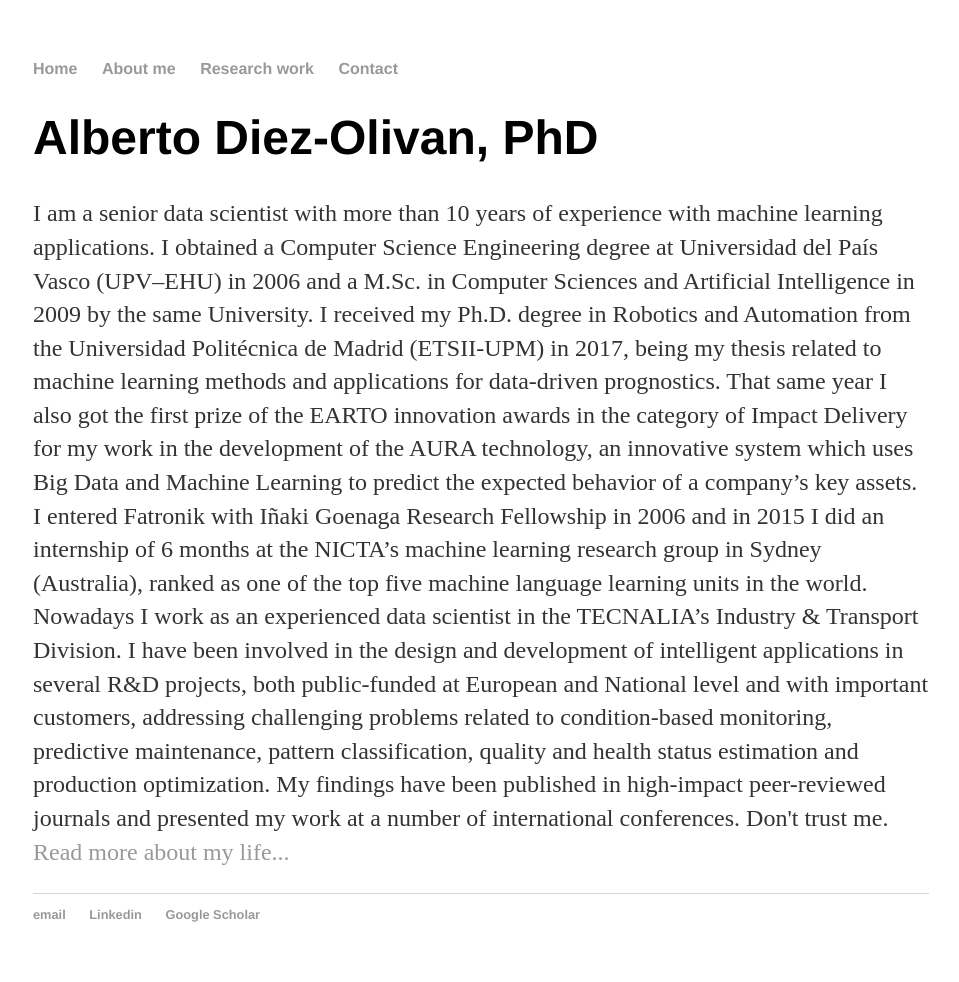
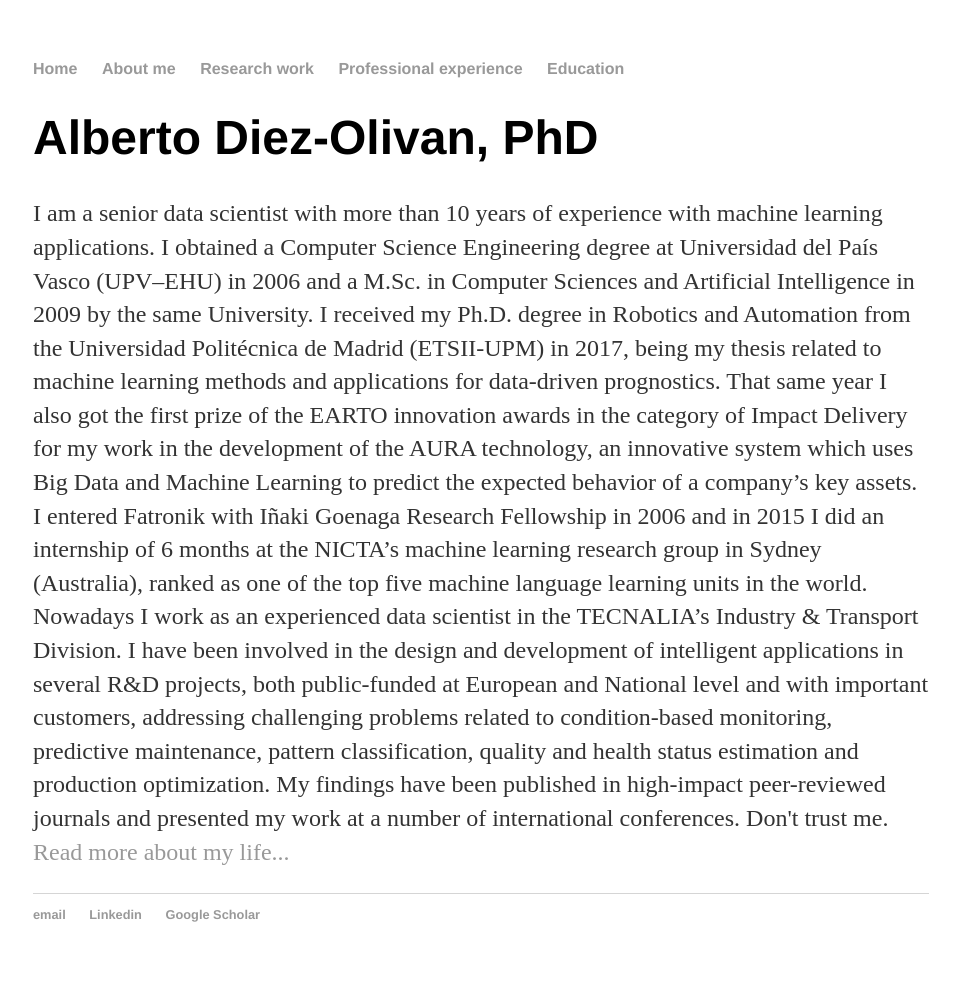
Before and after one commit to adiezolivan/adiezolivan.github.io, a Jekyll site: the page built from cv/index.html, in a window 1280 px wide. Shown: the whole page, without its empty margins (159-1118 px from the left). Built offline with Jekyll 4.4.1, drawn with Linux system fonts in a browser that asks for light colours.

Commit message:
Update default.html

```diff
--- a/_layouts/default.html
+++ b/_layouts/default.html
@@ -11,7 +11,8 @@
 	        		<li><a href="/">Home</a></li>
 		        	<li><a href="/about">About me</a></li>
 	        		<li><a href="/cv">Research work</a></li>
-	        		<li><a href="/blog">Contact</a></li>
+	        		<li><a href="/blog">Professional experience</a></li>
+				<li><a href="/blog">Education</a></li>
 	    		</ul>
 			</nav>
 			<div class="container">
```
